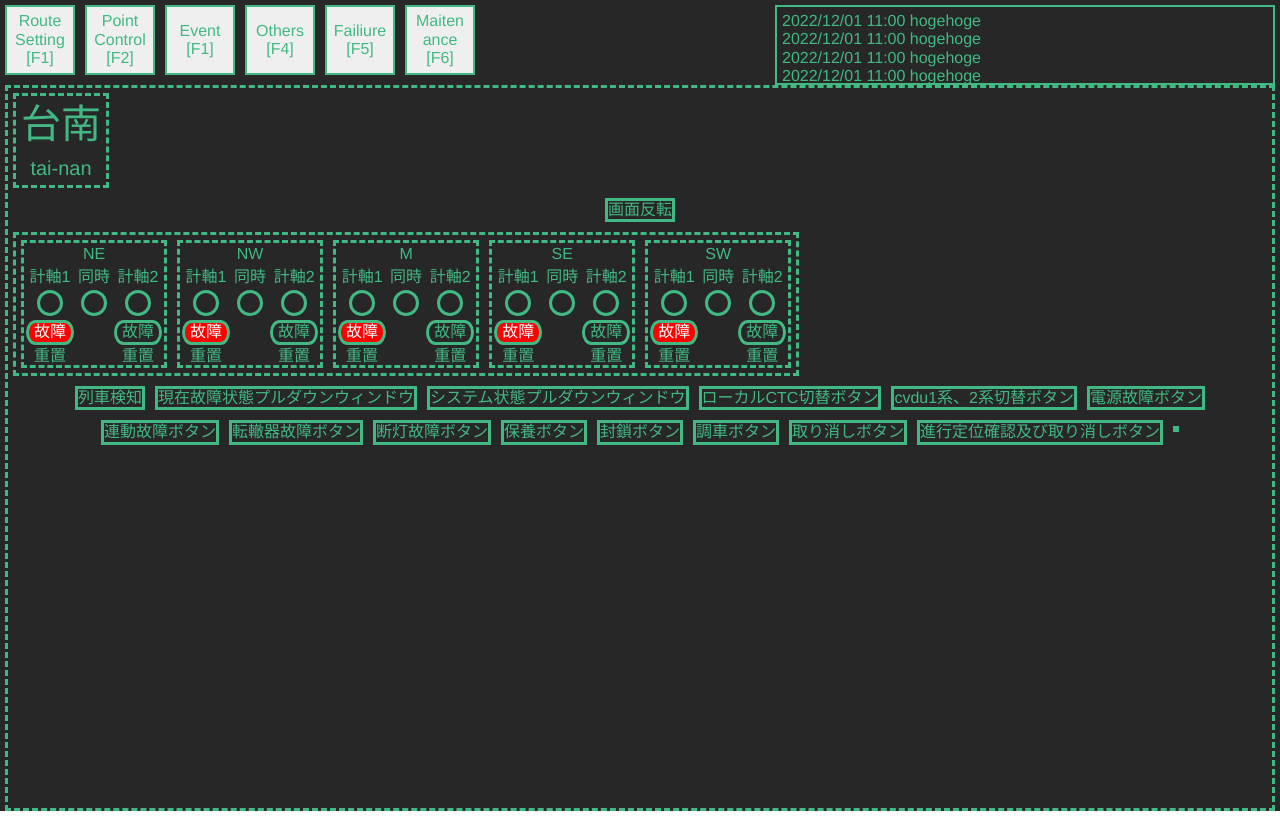
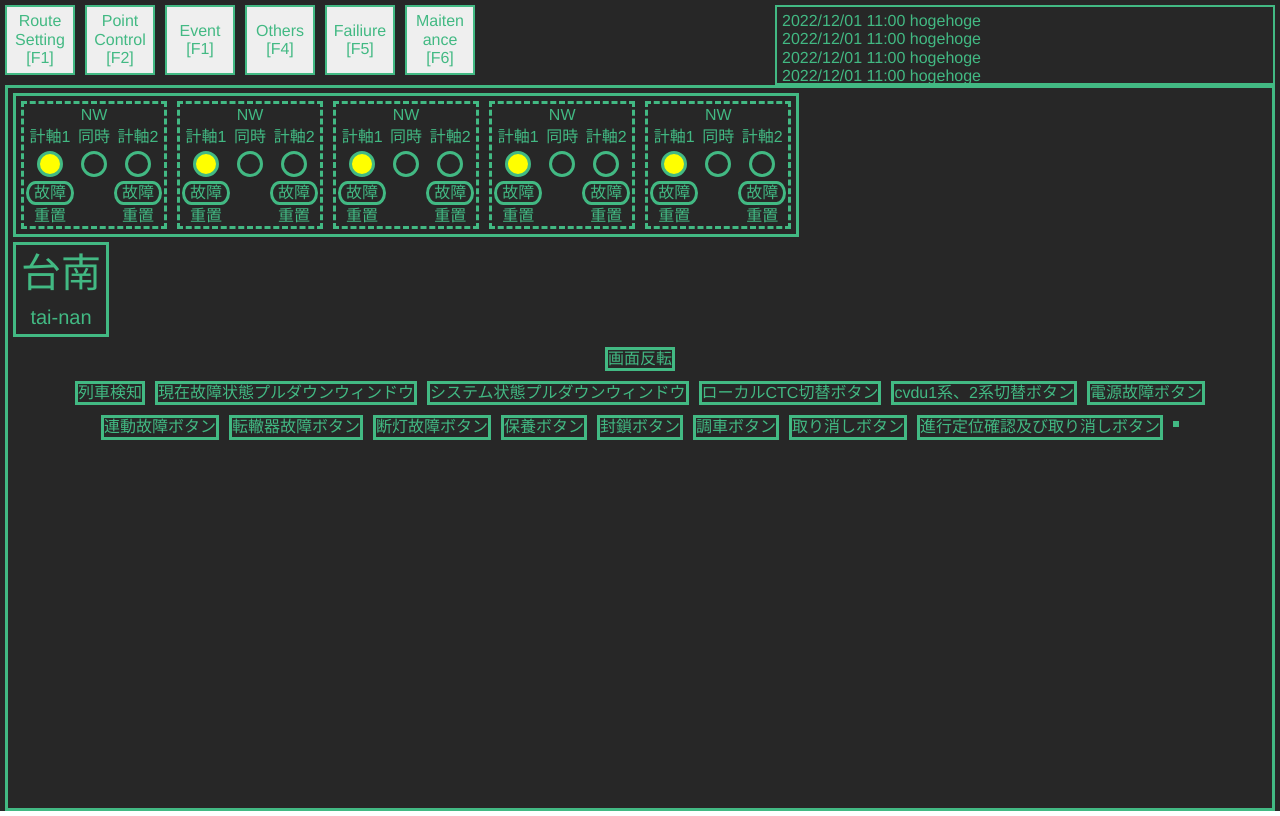
Before and after one commit to absender57/taina_cvdu, a Vue app: page / in a window 1280 px wide. Built offline with nearby package versions, Linux system fonts and the light colour scheme.

Commit message:
make axle counters

```diff
--- a/src/components/axle_counter.vue
+++ b/src/components/axle_counter.vue
@@ -2,19 +2,15 @@
 import { FLATTENABLE_KEYS, stringLiteral } from "@babel/types";
 import { ref } from "vue";
 import { defineProps } from "vue";
-const props = defineProps<{
-  directionName: string;
-}>();
-console.log("test");
 const state = ref({
-  direction: "南東",
+  name: "NW",
   useState: {
-    axle1: false,
+    axle1: true,
     axle2: false,
     both: false,
   },
   failiureState: {
-    axle1: true,
+    axle1: false,
     axle2: false,
   },
 });
@@ -22,7 +18,7 @@ const state = ref({
 
 <template>
   <div class="contents">
-    <span class="direction">{{ directionName }}</span>
+    <span class="direction">{{ state.name }}</span>
     <span class="axle1">計軸1</span>
     <span class="both">同時</span>
     <span class="axle2">計軸2</span>
@@ -45,7 +41,7 @@ const state = ref({
 .contents {
   margin: 5px;
   color: var(--main-shapeColor);
-  border: dashed;
+  border: solid;
   width: fit-content;
   display: grid;
   grid-template-columns: repeat(2, auto) 50px repeat(2, auto);
--- a/src/components/axle_counters.vue
+++ b/src/components/axle_counters.vue
@@ -3,8 +3,7 @@ import { FLATTENABLE_KEYS } from "@babel/types";
 import axle_Counter from "./axle_counter.vue";
 
 import { ref } from "vue";
-console.log("test");
-const directions = ref(["NE", "NW", "M", "SE", "SW"]);
+const directions = ["NE", "NW", "M", "SE", "SW"];
 </script>
 
 <template>
@@ -12,7 +11,7 @@ const directions = ref(["NE", "NW", "M", "SE", "SW"]);
     <axle_Counter
       v-for="direction in directions"
       :key="direction"
-      :directionName="direction"
+      :direction-state="direction"
     />
   </div>
 </template>
--- a/src/components/line_view.vue
+++ b/src/components/line_view.vue
@@ -6,9 +6,9 @@ console.log("test");
 
 <template>
   <div class="contents">
+    <axle_Counters />
     <station_Name />
     <span>画面反転</span>
-    <axle_Counters />
     <div>
       <span>列車検知</span>
       <span>現在故障状態プルダウンウィンドウ</span>
@@ -38,7 +38,7 @@ console.log("test");
 .contents {
   margin: 5px;
   color: var(--main-shapeColor);
-  border: dashed;
+  border: solid;
 
   span {
     border: var(--main-shapeColor) solid;
```
